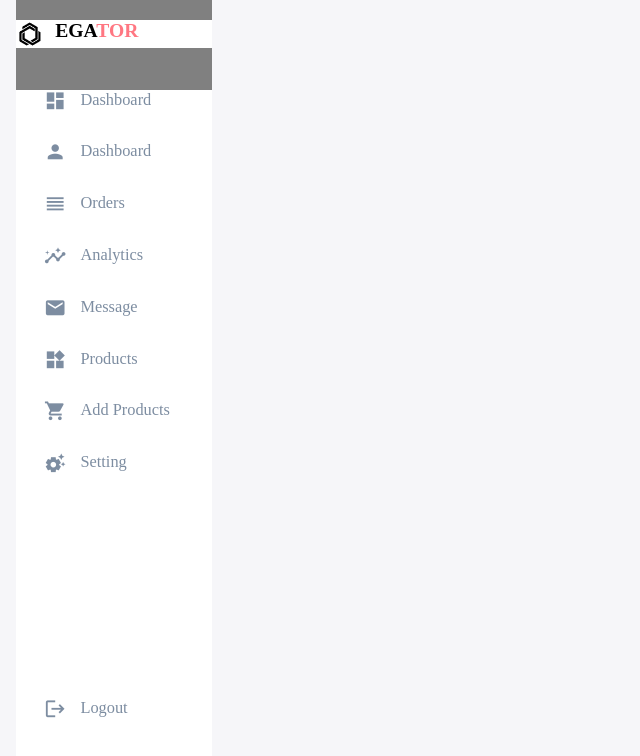
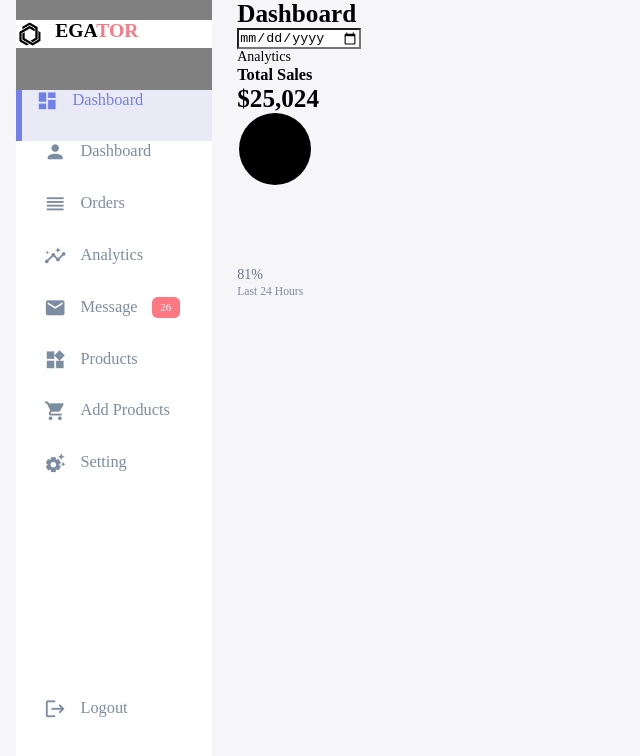
Before and after one commit to fereshteh-dehghani/Admin-Dashboard, a plain HTML site: page index.html in a window 1280 px wide. Shown: the whole page, without its empty margins (0-640 px from the left). Drawn offline with Linux system fonts and the light colour scheme.

Commit message:
main>>sales

```diff
--- a/index.html
+++ b/index.html
@@ -29,7 +29,7 @@
           </section> <!-- End Of top -->
 <!--****************************** SideBar ****************************** -->
 <div class="sidebar">
-    <a href="#">
+    <a href="#" class="active">
         <span class="material-icons">
             dashboard
             </span>
@@ -62,6 +62,7 @@
         email
         </span>
        <h3>Message</h3>
+       <span class="message-count">26</span>
    </a>
    <a href="#">
     <span class="material-icons">
@@ -89,7 +90,41 @@
    </a>
 </div> <!-- End Of Sidebar -->
 </aside>
-</section><!-- End Of container -->
+<!-- ===========================MAIN========================== -->
+<main>
+    <h1>Dashboard</h1>
+    <div class="date">
+    <input type="date">
+    </div><!--END OF DATE-->
+    <section class="insightes">
+        <div class="sales">
+<span>Analytics</span>
+<div class="middle">
+    <div class="left">
+        <h3>Total Sales</h3>
+        <h1>$25,024</h1>
+    </div><!--END OF LEFT-->
+    <div class="progress">
+        <svg>
+            <circle cx="38" cy="36" r="36"></circle>
+        </svg>
+        <section class="number">
+            <p>81%</p>
+        </section>
+
+    </div><!--END OF PROGRESS-->
+</div><!--END OF MIDDLE-->
+<small class="text-muted">
+    Last 24 Hours
+</small>
+        </div><!-- *END OF Sales* -->
+<!--+++++++++++++++++++++++++++ _ END SALES  _+++++++++++++++++++++++++++++ -->
+
+    </section><!--END OF Insightes-->
+</main>
+</section><!------------------ End Of container ---------------->
+
+
 </body>
 </html>
 
--- a/main.css
+++ b/main.css
@@ -142,9 +142,42 @@ aside .sidebar a{
 }
 aside .sidebar a span{
     font-size: 1.6rem;
+    transition: all 200ms ease-in;
 }
 aside .sidebar a:last-child{
     position: absolute;
     bottom: 2rem;
     width: 100%;
 }
+aside .sidebar a.active{
+    background: var(--color-light);
+    color: var(--color-primary);
+    margin-left: 0;
+}
+aside .sidebar a.active::before{
+    content: "";
+    width: 6px;
+    height: 100%;
+    background: var(--color-primary);
+}
+aside .sidebar a.active span{
+    color: var(--color-primary);
+    margin-left: calc(1rem-3px);
+}
+aside .sidebar a:hover{
+    color:var(--color-primary);
+}
+aside .sidebar a:hover span{
+    margin-left: 1rem;
+}
+aside .sidebar .message-count{
+    background: var(--color-danger);
+    padding:1px 5px;
+    text-align: center;
+    padding-top:0.3rem;
+    height:1.5rem;
+    width:2rem;
+    font-size: 11px;
+    color: var(--color-white);
+    border-radius: var(--border-radius-1);
+}
```
